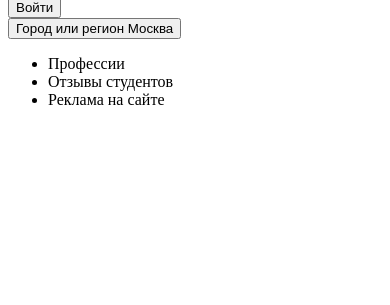
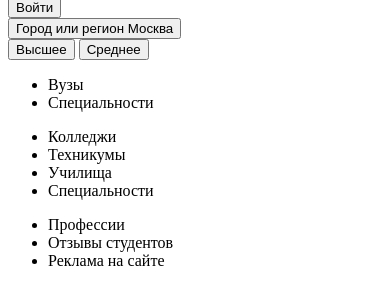
Before and after one commit to Cheglok/Studica_test, a website: page index.html in a window 390 px wide. Shown: the part 67-372 px from the top of the page. Drawn offline with nearby package versions, Linux system fonts and the light colour scheme; files that its build step writes are made by us from their sources.

Commit message:
Start work with mobile menu

```diff
--- a/index.html
+++ b/index.html
@@ -71,14 +71,26 @@
         <button class="mobile-menu__location-search-button">Город или регион Москва</button>
     </div>
     <div class="mobile-menu__education-degree">
-
+        <div class="mobile-menu__education-buttons">
+            <button class="mobile-menu__high-button">Высшее</button>
+            <button class="mobile-menu__middle-button">Среднее</button>
+        </div>
+        <ul class="mobile-menu__high-list">
+            <li class="mobile-menu__list-item">Вузы</li>
+            <li class="mobile-menu__list-item">Специальности</li>
+        </ul>
+        <ul class="mobile-menu__medium-list">
+            <li class="mobile-menu__list-item">Колледжи</li>
+            <li class="mobile-menu__list-item">Техникумы</li>
+            <li class="mobile-menu__list-item">Училища</li>
+            <li class="mobile-menu__list-item">Специальности</li>
+        </ul>
     </div>
     <ul class="mobile-menu__nav mobile-nav">
         <li class="mobile-nav__item">Профессии</li>
         <li class="mobile-nav__item">Отзывы студентов</li>
         <li class="mobile-nav__item">Реклама на сайте</li>
     </ul>
-
 </div>
 <template id="location-template" style="display: none">
     <li class="available-location__item">
```
